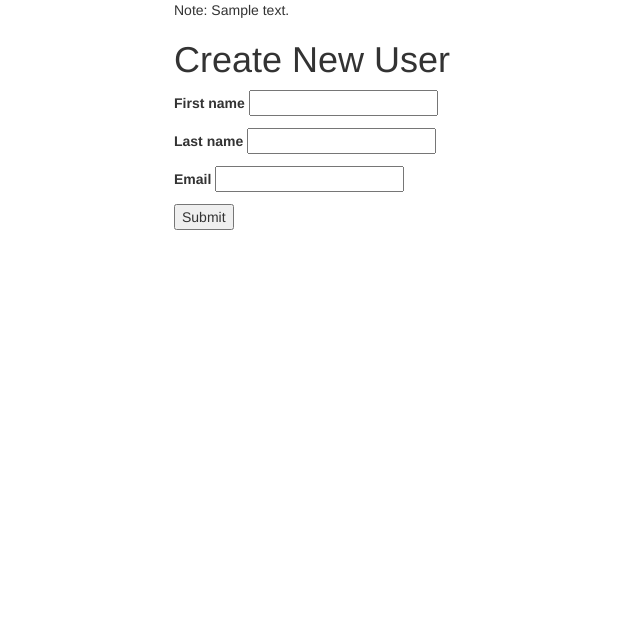
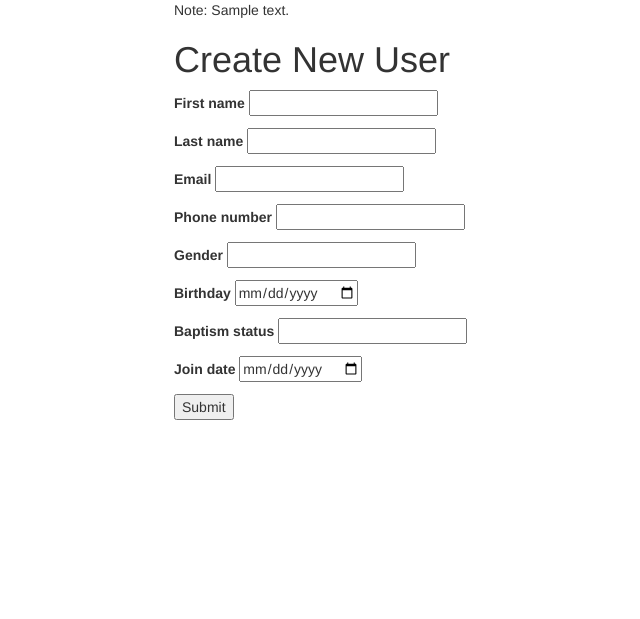
Before and after one commit to tu-missions-computing/home-church-manager, a Python web app: template Templates/create_user.html in a window 1280 px wide. Shown: the part 72-691 px from the top of the page, without its empty margins (146-786 px from the left). Run offline with Jinja, Linux system fonts and the light colour scheme; the template is opened without the code that fills it: most values are stand-ins (such as "Sample title", 1, 10 or a date in 2020); form fields are guessed from the names that the template uses; some libraries are stand-ins or nearby versions.

Commit message:
Create users

```diff
--- a/Templates/create_user.html
+++ b/Templates/create_user.html
@@ -9,6 +9,11 @@
         <p> {{form.first_name.label}} {{form.first_name()}}</p>
         <p> {{form.last_name.label}} {{form.last_name()}}</p>
         <p> {{form.email.label}} {{form.email()}}</p>
+        <p> {{form.phone_number.label}} {{form.phone_number()}}</p>
+        <p> {{form.gender.label}} {{form.gender()}}</p>
+        <p> {{form.birthday.label}} {{form.birthday()}}</p>
+        <p> {{form.baptism_status.label}} {{form.baptism_status()}}</p>
+        <p> {{form.join_date.label}} {{form.join_date()}}</p>
         <p> {{ form.submit()}}</p>
     </form>
 
```
Also changed, not shown: application.py (+13 -2 lines), db.py (+4 -4 lines).
